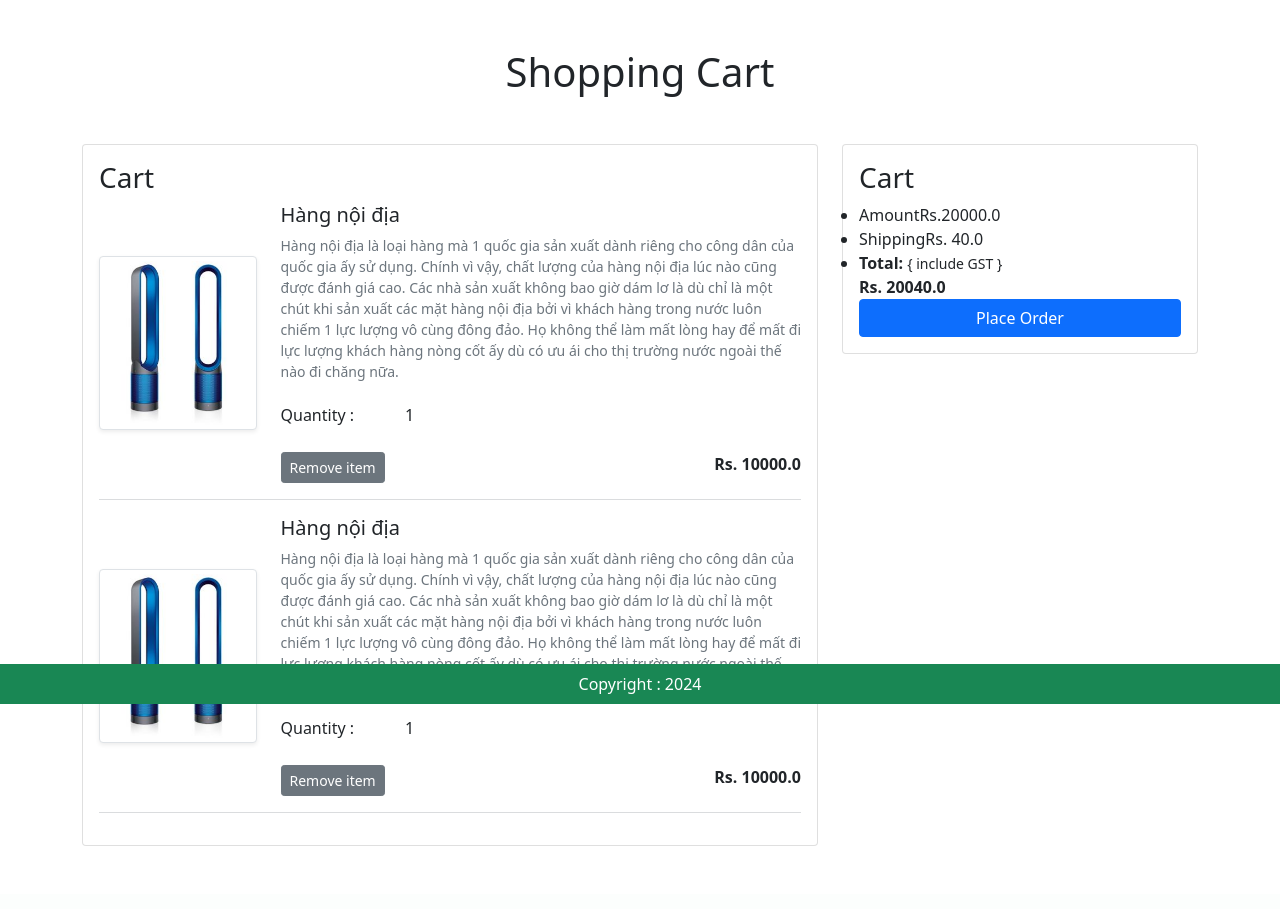
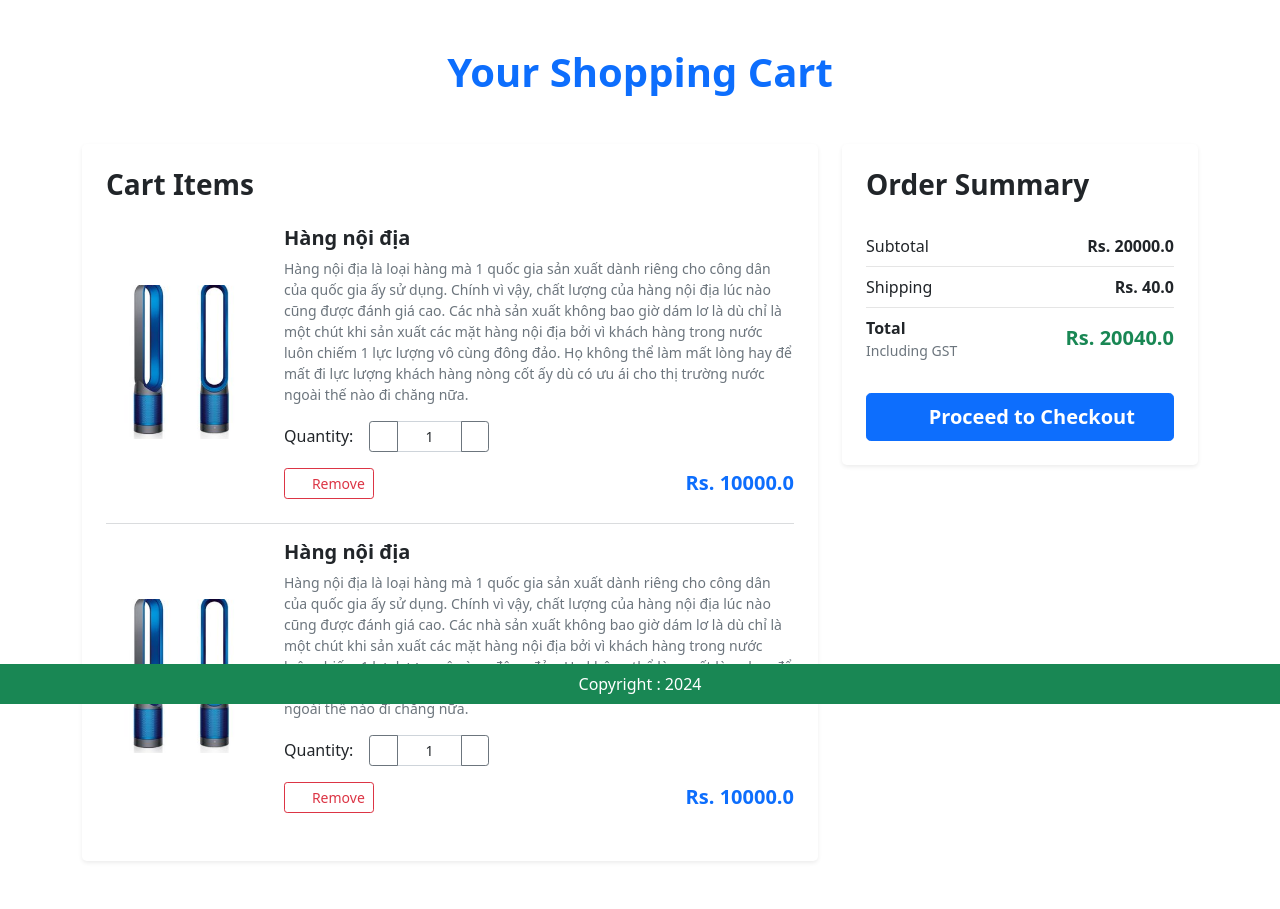
Before and after one commit to quan-hoang-03/Python-clone-a-website, a Django app: page /cart/ in a window 1280 px wide. Shown: the part 96-1005 px from the top of the page. Before the commit the page ends 942 px from the top, so only its background shows below. Run offline with Django 5.2, Linux system fonts and the light colour scheme; a user stored in the database is signed in; data comes from the database, SQL or seed files in the repository; both versions use the stored data as it was after the commit; some libraries are stand-ins or nearby versions; some web fonts are replaced.

Commit message:
Fix : chuyển sang trang cart và payment

```diff
--- a/EPU_QLBH/app/templates/app/addtocart.html
+++ b/EPU_QLBH/app/templates/app/addtocart.html
@@ -1,65 +1,135 @@
 {% extends 'app/base.html' %}
 {% load static %}
-{% block title %}Cart{% endblock title %}
+{% block title %}Shopping Cart{% endblock title %}
 
 {% block main-content %}
-<div class="container my-5">
-    <div class="row">
-    {%if cart %}
-    <h1 class="text-center mb-5">Shopping Cart</h1>
-    <div class="col-sm-8">
-        <div class="card">
-            <div class="card-body">
-                <h3>Cart</h3>
-                {% for item in cart %}
-                    <div class="row">
-                        <div class="col-sm-3 text-center align-self-center"><img src="{{item.product.product_image.url}}" alt="" srcset="" class="img-fluid img-thumbnail shadow-sm" height="150" weight="150">
+<div class="container py-5">
+    {% if cart %}
+    <h1 class="text-center mb-5 fw-bold text-primary">Your Shopping Cart</h1>
+    <div class="row g-4">
+        <div class="col-lg-8">
+            <div class="card shadow-sm border-0 rounded-3">
+                <div class="card-body p-4">
+                    <h3 class="card-title mb-4 fw-bold">Cart Items</h3>
+                    {% for item in cart %}
+                    <div class="row mb-4 align-items-center">
+                        <div class="col-md-3">
+                            <div class="rounded-3 overflow-hidden">
+                                <img src="{{item.product.product_image.url}}"
+                                     alt="{{item.product.title}}"
+                                     class="img-fluid hover-zoom"
+                                     style="aspect-ratio: 1; object-fit: cover;">
+                            </div>
+                        </div>
+                        <div class="col-md-9">
+                            <div class="d-flex flex-column h-100">
+                                <h5 class="fw-bold mb-2">{{item.product.title}}</h5>
+                                <p class="text-muted small mb-3">{{item.product.description}}</p>
 
-                        </div>
-                        <div class="col-sm-9">
-                            <div>
-                                <h5>{{item.product.title}}</h5>
-                                <p class="mb-2 text-muted small">{{item.product.description}}</p>
-                                <div class="my-3">
-                                    <label for="quantity">Quantity :</label>
-                                    <a class="minus-cart btn" pid={{item.product.id}}><i class="fas fa-minus-square fa-lg"></i></a>
-                                    <span id="quantity">{{item.quantity}}</span>
-                                    <a class="plus-cart btn" pid={{item.product.id}}><i class="fas fa-plus-square fa-lg"></i></a>
+                                <div class="d-flex align-items-center mb-3">
+                                    <label class="me-3 fw-medium">Quantity:</label>
+                                    <div class="input-group input-group-sm" style="width: 120px;">
+                                        <button class="btn btn-outline-secondary minus-cart" type="button" pid="{{item.product.id}}">
+                                            <i class="fas fa-minus"></i>
+                                        </button>
+                                        <span class="form-control text-center" id="quantity">{{item.quantity}}</span>
+                                        <button class="btn btn-outline-secondary plus-cart" type="button" pid="{{item.product.id}}">
+                                            <i class="fas fa-plus"></i>
+                                        </button>
+                                    </div>
                                 </div>
-                                <div class="d-flex justify-content-between">
-                                    <a href="#" class="remove-cart btn btn-sm btn-secondary" pid={{item.product.id}}>Remove item</a>
-                                    <p class="mb-0"><span><strong>Rs. {{item.product.discount_price}}</strong></span></p>
+
+                                <div class="d-flex justify-content-between align-items-center mt-auto">
+                                    <button class="btn btn-sm btn-outline-danger remove-cart" pid="{{item.product.id}}">
+                                        <i class="fas fa-trash-alt me-2"></i>Remove
+                                    </button>
+                                    <p class="h5 mb-0 text-primary fw-bold">Rs. {{item.product.discount_price}}</p>
                                 </div>
                             </div>
                         </div>
                     </div>
+                    {% if not forloop.last %}
                     <hr class="text-muted">
-                {% endfor %}
+                    {% endif %}
+                    {% endfor %}
+                </div>
             </div>
         </div>
-    </div>
 
-    <div class="col-sm-4">
-        <div class="card">
-            <div class="card-body">
-                <h3>Cart</h3>
-                <ul class="list-group">
-                    <li class="">Amount<span id="amount">Rs.{{amount}}</span></li>
-                    <li class="">Shipping<span id="amount">Rs. 40.0</span></li>
-                    <li class="">
-                        <div>
-                            <strong>Total: </strong><small>{ include GST }</small>
+        <div class="col-lg-4">
+            <div class="card shadow-sm border-0 rounded-3">
+                <div class="card-body p-4">
+                    <h3 class="card-title mb-4 fw-bold">Order Summary</h3>
+                    <div class="list-group list-group-flush mb-4">
+                        <div class="list-group-item d-flex justify-content-between align-items-center px-0">
+                            <span>Subtotal</span>
+                            <span class="fw-bold" id="amount">Rs. {{amount}}</span>
                         </div>
-                        <span id="totalamount"><strong>Rs. {{totalamount}}</strong></span>
-                    </li>
-                </ul>
-                <div class="d-grid"><a href="{% url 'checkout' %}" class="btn btn-primary">Place Order</a></div>
+                        <div class="list-group-item d-flex justify-content-between align-items-center px-0">
+                            <span>Shipping</span>
+                            <span class="fw-bold">Rs. 40.0</span>
+                        </div>
+                        <div class="list-group-item d-flex justify-content-between align-items-center px-0">
+                            <div>
+                                <span class="fw-bold">Total</span>
+                                <small class="text-muted d-block">Including GST</small>
+                            </div>
+                            <span class="h5 mb-0 text-success fw-bold" id="totalamount">Rs. {{totalamount}}</span>
+                        </div>
+                    </div>
+
+                    <a href="{% url 'checkout' %}"
+                       class="btn btn-primary w-100 btn-lg fw-bold">
+                        <i class="fas fa-lock me-2"></i>Proceed to Checkout
+                    </a>
+                </div>
             </div>
         </div>
     </div>
     {% else %}
-    <h1>Cart is empty</h1>
+    <div class="text-center py-5">
+        <i class="fas fa-shopping-cart fa-4x text-muted mb-3"></i>
+        <h2 class="fw-bold text-muted">Your Cart is Empty</h2>
+        <p class="text-muted mb-4">Looks like you haven't added anything to your cart yet.</p>
+        <a href="{% url 'home' %}" class="btn btn-primary">
+            <i class="fas fa-shopping-bag me-2"></i>Continue Shopping
+        </a>
+    </div>
     {% endif %}
 </div>
-</div>
+
+<style>
+.hover-zoom {
+    transition: transform 0.3s ease;
+}
+.hover-zoom:hover {
+    transform: scale(1.05);
+}
+
+.card {
+    transition: all 0.3s ease;
+}
+.card:hover {
+    transform: translateY(-2px);
+}
+
+.btn {
+    transition: all 0.2s ease;
+}
+.btn:hover {
+    transform: translateY(-1px);
+    box-shadow: 0 2px 4px rgba(0,0,0,0.1);
+}
+
+.list-group-item {
+    background: transparent;
+    border-color: rgba(0,0,0,0.1);
+}
+
+@media (max-width: 768px) {
+    .card-body {
+        padding: 1rem;
+    }
+}
+</style>
 {% endblock main-content %}
--- a/EPU_QLBH/app/templates/app/home.html
+++ b/EPU_QLBH/app/templates/app/home.html
@@ -17,7 +17,7 @@
   <div class="container">
     <div class="row bg-success text-center p-5 text-white border-bottom shadow">
         <h1>Product</h1>
-        <small class="fs-5">Bà con Nghệ An vẫn đang thức trắng đêm làm bánh để ngày mai kịp mang ra ngoài miền Bắc</small>
+        <small class="fs-5">Các sản phẩm chính hãng được tin dùng</small>
     </div>
   </div>
 {% endblock information%}
--- a/EPU_QLBH/app/urls.py
+++ b/EPU_QLBH/app/urls.py
@@ -22,7 +22,7 @@ urlpatterns = [
     path('pluscart/',views.plus_cart),
     path('minuscart/',views.minus_cart),
     path('removecart/',views.remove_cart),
-
+    path('payment/', views.payment, name='payment'),
     #login authentication
     path('registration/',views.CustomerRegistrationView.as_view(),name="customerregistration"),
     path('account/login/',auth_view.LoginView.as_view(template_name='app/login.html',authentication_form=LoginForm),name="login"),
--- a/EPU_QLBH/app/views.py
+++ b/EPU_QLBH/app/views.py
@@ -1,11 +1,13 @@
 from django.db.models import Count
-from django.http import JsonResponse
+from django.http import HttpResponse, JsonResponse
 from django.shortcuts import render,redirect
 from django.views import View
 from .models import Customer, Product,Cart
-from .forms import CustomerRegistrationForm,CustomerProfileForm
+from .forms import CustomerRegistrationForm,CustomerProfileForm,PaymentForm
 from django.contrib import messages
 from django.db.models import Q
+from .vnpay import vnpay
+from datetime import datetime
 
 def get_banner():
     return {
@@ -110,9 +112,22 @@ class updateAddress(View):
 def add_to_cart(request):
     user = request.user
     product_id = request.GET.get('prod_id')
-    product = Product.objects.get(id=product_id)
-    Cart(user=user, product=product).save()
-    return redirect("/cart")
+
+    if product_id:
+        try:
+            # Chỉ giữ lại phần số
+            product_id = int(product_id.rstrip('/'))
+            product = Product.objects.get(id=product_id)
+
+            Cart(user=user, product=product).save()
+            return redirect("/cart")
+
+        except ValueError:
+            return HttpResponse("Invalid product ID.", status=400)
+        except Product.DoesNotExist:
+            return HttpResponse("Product not found.", status=404)
+
+    return HttpResponse("Product ID not provided.", status=400)
 
 def show_cart(request):
     user = request.user
@@ -127,7 +142,54 @@ def show_cart(request):
 
 class checkout(View):
     def get(self,request):
+        user = request.user
+        add = Customer.objects.filter(user=user)
+        cart_items = Cart.objects.filter(user=user)
+        famount = 0
+        for p in cart_items:
+            value = p.quantity * p.product.discount_price
+            famount = famount + value
+        totalamount = famount + 40
         return render(request,"app/checkout.html", locals())
+
+
+def payment(request):
+        inputData = request.GET
+        if inputData:
+            vnp = vnpay()
+            vnp.responseData = inputData.dict()
+            order_id = inputData['vnp_TxnRef']
+            amount = int(inputData['vnp_Amount']) / 100
+            order_desc = inputData['vnp_OrderInfo']
+            vnp_TransactionNo = inputData['vnp_TransactionNo']
+            vnp_ResponseCode = inputData['vnp_ResponseCode']
+            vnp_TmnCode = inputData['vnp_TmnCode']
+            vnp_PayDate = inputData['vnp_PayDate']
+            vnp_BankCode = inputData['vnp_BankCode']
+            vnp_CardType = inputData['vnp_CardType']
+            if vnp.validate_response(settings.VNPAY_HASH_SECRET_KEY):
+                if vnp_ResponseCode == "00":
+                    return render(request, "payment_return.html", {"title": "Kết quả thanh toán",
+                                                                   "result": "Thành công", "order_id": order_id,
+                                                                   "amount": amount,
+                                                                   "order_desc": order_desc,
+                                                                   "vnp_TransactionNo": vnp_TransactionNo,
+                                                                   "vnp_ResponseCode": vnp_ResponseCode})
+                else:
+                    return render(request, "payment_return.html", {"title": "Kết quả thanh toán",
+                                                                   "result": "Lỗi", "order_id": order_id,
+                                                                   "amount": amount,
+                                                                   "order_desc": order_desc,
+                                                                   "vnp_TransactionNo": vnp_TransactionNo,
+                                                                   "vnp_ResponseCode": vnp_ResponseCode})
+            else:
+                return render(request, "app/payment.html",
+                              {"title": "Kết quả thanh toán", "result": "Lỗi", "order_id": order_id, "amount": amount,
+                               "order_desc": order_desc, "vnp_TransactionNo": vnp_TransactionNo,
+                               "vnp_ResponseCode": vnp_ResponseCode, "msg": "Sai checksum"})
+        else:
+            return render(request, "app/payment.html", {"title": "Kết quả thanh toán", "result": ""})
+
 
 def  plus_cart(request):
     if request.method == 'GET':
```
Also changed, not shown: EPU_QLBH/app/admin.py (+9 -1 lines), EPU_QLBH/app/forms.py (+7 -0 lines), EPU_QLBH/app/models.py (+29 -0 lines), EPU_QLBH/app/templates/app/checkout.html (+98 -0 lines), EPU_QLBH/app/templates/app/payment.html (added, +11 -0 lines), EPU_QLBH/app/templates/app/productdetail.html (+6 -6 lines), EPU_QLBH/app/vnpay.py (added, +8 -0 lines), EPU_QLBH/app/migrations/0004_payment_orderplaced.py (added), EPU_QLBH/db.sqlite3.
